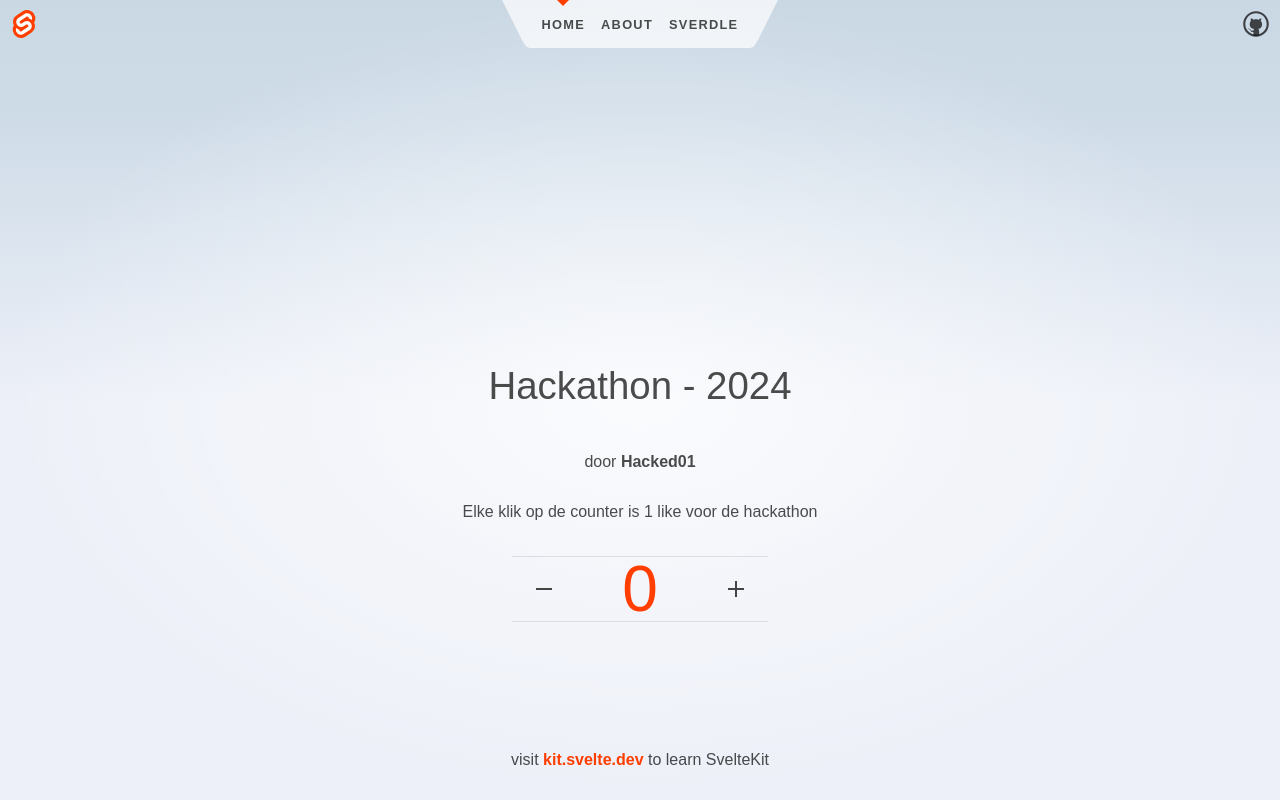
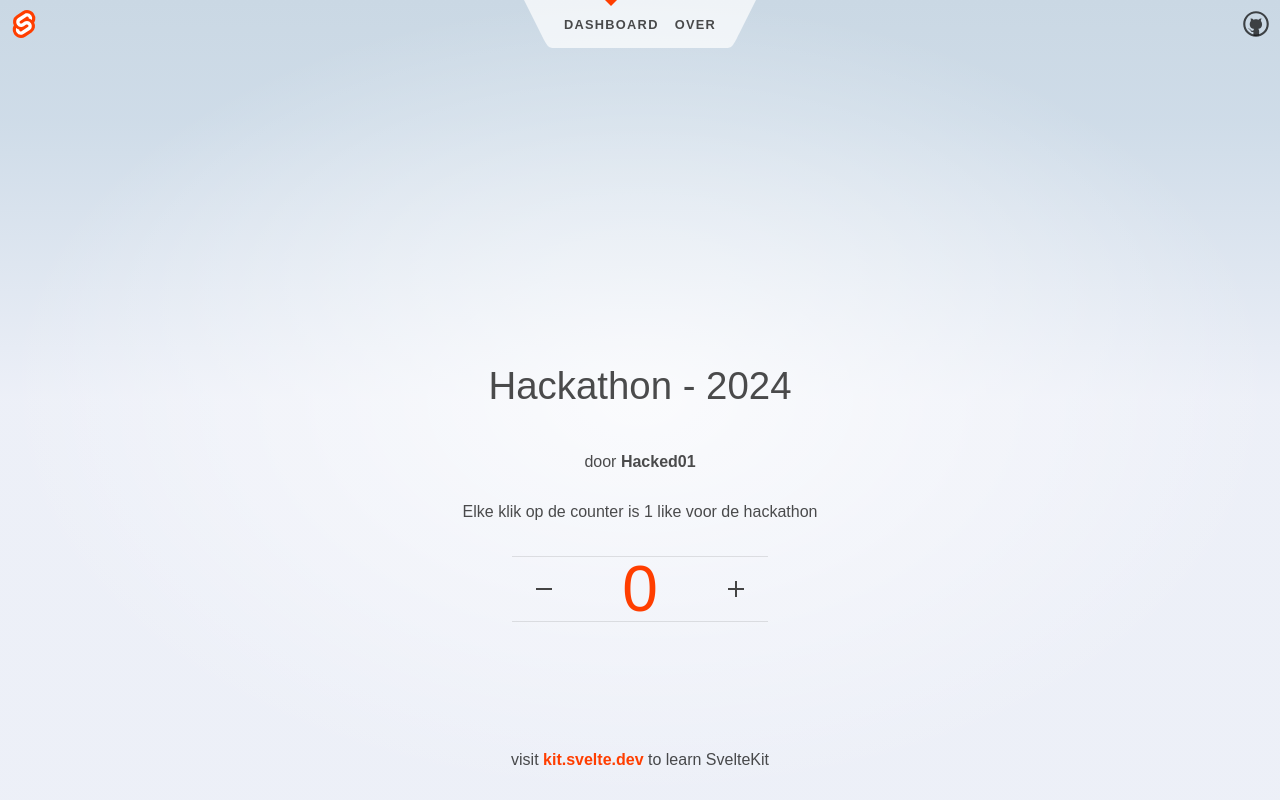
Before and after one commit to FroyoFrozen/Hackathon, a SvelteKit app: page / in a window 1280 px wide. Built offline with nearby package versions, Linux system fonts and the light colour scheme.

Commit message:
Updated Project

```diff
--- a/src/routes/Header.svelte
+++ b/src/routes/Header.svelte
@@ -17,13 +17,10 @@
 		</svg>
 		<ul>
 			<li aria-current={$page.url.pathname === '/' ? 'page' : undefined}>
-				<a href="/">Home</a>
+				<a href="/">Dashboard</a>
 			</li>
 			<li aria-current={$page.url.pathname === '/about' ? 'page' : undefined}>
-				<a href="/about">About</a>
-			</li>
-			<li aria-current={$page.url.pathname.startsWith('/sverdle') ? 'page' : undefined}>
-				<a href="/sverdle">Sverdle</a>
+				<a href="/about">Over</a>
 			</li>
 		</ul>
 		<svg viewBox="0 0 2 3" aria-hidden="true">
@@ -32,8 +29,8 @@
 	</nav>
 
 	<div class="corner">
-		<a href="https://github.com/sveltejs/kit">
-			<img src={github} alt="GitHub" />
+		<a href="https://github.com/FroyoFrozen/Hackathon">
+			<img src={github} alt="GitHub Project Link" />
 		</a>
 	</div>
 </header>
```
